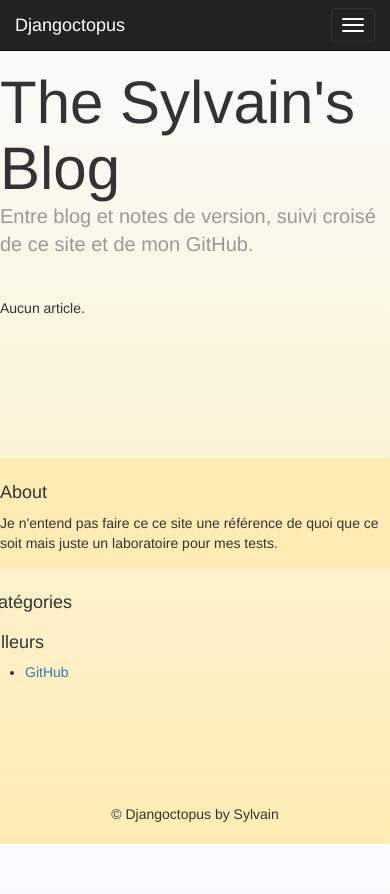
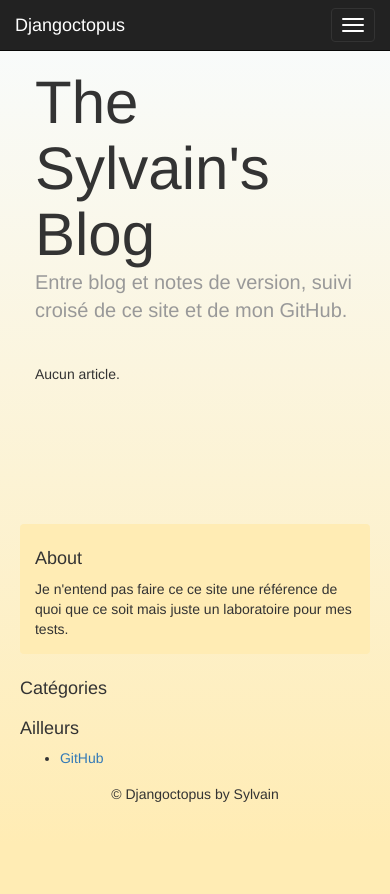
Before and after one commit to sylvainnizac/Djangoctopus, a Django app: page / in a window 390 px wide; the page is wider, and only the part inside the window is pictured. After the commit the page ends 802 px from the top of that part, so only its background shows below. Run offline with Django 3.2, Linux system fonts and the light colour scheme; data that the repository does not hold is empty; some libraries are stand-ins or nearby versions.

Commit message:
style improvement for mobile

```diff
--- a/blog/templates/blog/article.html
+++ b/blog/templates/blog/article.html
@@ -5,7 +5,7 @@
 {% endblock %}
 {% block content %}
     <section class="row">
-        <section class="col-xs-12 col-sm-12 col-md-6 col-lg-6 col-md-offset-2 col-lg-offset-2">
+        <section class="col-xs-10 col-sm-10 col-md-6 col-lg-6 col-xs-offset-1 col-sm-offset-1 col-md-offset-2 col-lg-offset-2">
 
             <article class="article blog-post">
                 <h2 class="blog-post-title">{{ article.titre }}</h2>
--- a/blog/templates/blog/index.html
+++ b/blog/templates/blog/index.html
@@ -6,7 +6,7 @@
 {% block content %}
     <section class="row">
 
-        <article class="col-xs-12 col-sm-12 col-md-6 col-lg-6 col-md-offset-2 col-lg-offset-2">
+        <article class="col-xs-10 col-sm-10 col-md-6 col-lg-6 col-xs-offset-1 col-sm-offset-1 col-md-offset-2 col-lg-offset-2">
             <div class="blog-header">
                 <h1 class="blog-title">The Sylvain's Blog</h1>
                 <p class="lead blog-description">Entre blog et notes de version, suivi croisé de ce site et de mon GitHub.</p>
@@ -37,7 +37,7 @@
             {% endif %}
         </article>
 
-        <aside class="sidebar col-xs-12 col-sm-12 col-md-1 col-lg-1 col-md-offset-1 col-lg-offset-1">
+        <aside class="sidebar col-xs-10 col-sm-10 col-md-1 col-lg-1 col-xs-offset-1 col-sm-offset-1 col-md-offset-1 col-lg-offset-1">
             <div class="row sidebar-module sidebar-module-inset">
                 <h4>About</h4>
                 <p>Je n'entend pas faire ce ce site une référence de quoi que ce soit mais juste un laboratoire pour mes tests.</p>
--- a/site_perso/urls.py
+++ b/site_perso/urls.py
@@ -17,7 +17,7 @@ from django.conf.urls import include, url
 from django.contrib import admin
 
 urlpatterns = [
-    url(r'^', include('blog.urls')),
-    url(r'^admin/', include(admin.site.urls)),
+    url(r'^$', include('blog.urls')),
+    url(r'^admin/', include(admin.site.urls), name="admin"),
     url(r'^blog/', include('blog.urls')),
 ]
--- a/static/css/style.css
+++ b/static/css/style.css
@@ -1,6 +1,13 @@
 /* Global */
-html, body{
-    height: 100%;
+html {
+    position: relative;
+    min-height: 100%;
+}
+
+body {
+  /* Margin bottom by footer height */
+  height: 100%;
+  /*background-color: none;*/
 }
 
 .degrade {
@@ -8,8 +15,11 @@ html, body{
 }
 
 /* content */
-.margnavbar{
+.marg {
+    /* navbar protection */
 	margin-top: 50px;
+	/* footer protection */
+	margin-bottom: 60px;
 }
 
 /* footer */
@@ -20,5 +30,5 @@ html, body{
   width: 100%;
   /* Set the fixed height of the footer here */
   height: 60px;
-  padding-top: 20px;
+  /*padding-top: 20px;*/
 }
--- a/templates/skeleton.html
+++ b/templates/skeleton.html
@@ -4,8 +4,8 @@
         <meta http-equiv="Content-Type" content="text/html; charset=utf-8" />
         <meta http-equiv="X-UA-Compatible" content="IE=edge">
     	<meta name="viewport" content="width=device-width, initial-scale=1">
-	<meta name="description" content="" />
-	<meta name="keywords" content="" />
+	    <meta name="description" content="" />
+	    <meta name="keywords" content="" />
 
         {% load static %}
         <link rel="stylesheet" href={% static 'css/style.css' %} />
@@ -16,6 +16,13 @@
         <title>{% block title %}Mon blog de bidouillages et figurines{% endblock %}</title>
         <!-- affiche une icone avant le nom dans l'onglet -->
         <link rel="icon" href={% static 'img/favicon.ico' %}>
+
+        <!-- HTML5 shim and Respond.js for IE8 support of HTML5 elements and media queries -->
+        <!--[if lt IE 9]>
+            <script src="https://oss.maxcdn.com/html5shiv/3.7.2/html5shiv.min.js"></script>
+            <script src="https://oss.maxcdn.com/respond/1.4.2/respond.min.js"></script>
+        <![endif]-->
+
     </head>
 
     <body class="degrade">
@@ -24,7 +31,9 @@
             {% block nav %}
            <div class="container">
                 <div class="navbar-header">
-                    <button type="button" class="navbar-toggle collapsed" data-toggle="collapse" data-target="#navbar" aria-expanded="false" aria-controls="navbar">
+                    <button type="button" class="navbar-toggle collapsed"
+                            data-toggle="collapse" data-target="#navbar"
+                            aria-expanded="false" aria-controls="navbar">
                     <span class="sr-only">Toggle navigation</span>
                     <span class="icon-bar"></span>
                     <span class="icon-bar"></span>
@@ -34,10 +43,10 @@
                 </div>
                 <div id="navbar" class="collapse navbar-collapse">
                     <ul class="nav navbar-nav">
-                        <li><a href="/admin/">Admin</a></li>
-                        <li><a href="/blog/">Blog</a></li>
-                        <li><a href="#">CV</a></li>
-                        <li><a href="#">Galerie</a></li>
+                        <li><a href="{% url 'list_articles' %}">Blog</a></li>
+                        <li><a href="{% url 'admin:index' %}">Admin</a></li>
+                        <li><a href="#" hidden>CV</a></li>
+                        <li><a href="#" hidden>Galerie</a></li>
                     </ul>
                 </div>
             </div>
@@ -45,11 +54,18 @@
         </nav>
 
         <!-- content -->
-        <section id="content" class="margnavbar">
+        <section id="content" class="marg">
             {% block content %}{% endblock %}
         </section>
 
         <!-- foot -->
         <footer class="footer">&copy; Djangoctopus by Sylvain</footer>
+
+        <!-- Bootstrap core JavaScript
+        ================================================== -->
+        <!-- Placed at the end of the document so the pages load faster -->
+        <script src="https://ajax.googleapis.com/ajax/libs/jquery/1.11.3/jquery.min.js"></script>
+        <script src={% static 'bootstrap/js/bootstrap.min.js' %}></script>
+
     </body>
 </html>
```
